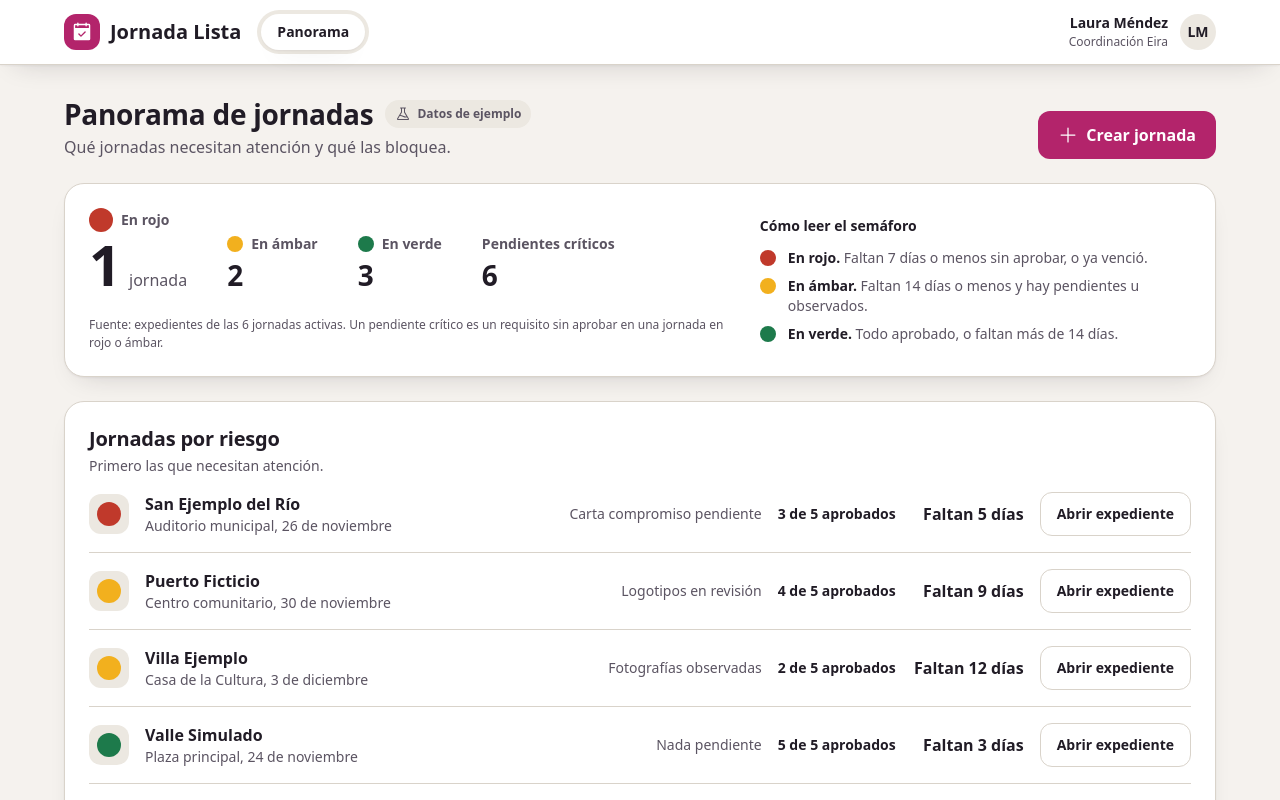
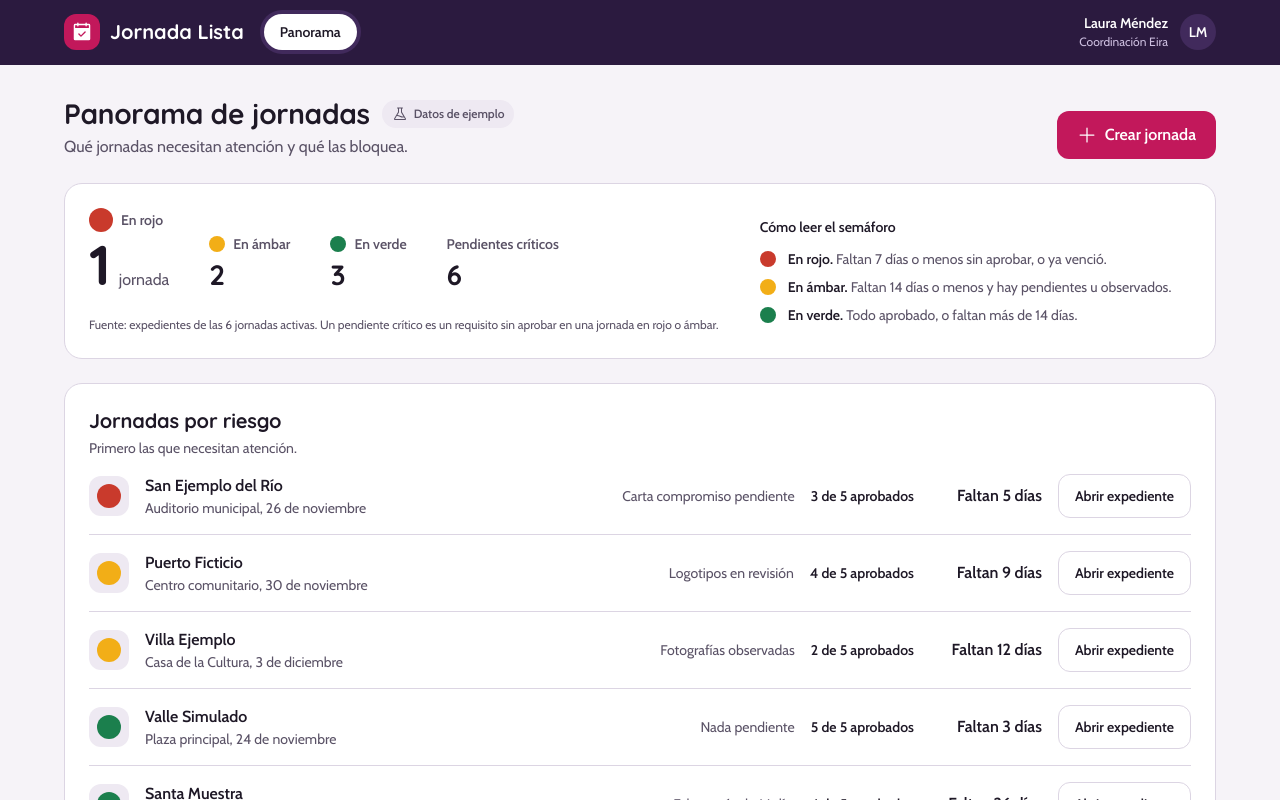
Before and after one commit to zoe718/NerdHack, a React (Vite) app in the folder web/: page /panel in a window 1280 px wide. Shown: the top 800 px of the page. Built offline with nearby package versions, Linux system fonts and the light colour scheme.

Commit message:
HACK-002: direccion 1 Rosa y berenjena: tokens, fuentes Quicksand + Cabin y shell con sus tokens

```diff
--- a/web/package.json
+++ b/web/package.json
@@ -11,6 +11,8 @@
     "test": "vitest"
   },
   "dependencies": {
+    "@fontsource/cabin": "^5.3.0",
+    "@fontsource/quicksand": "^5.3.0",
     "@phosphor-icons/react": "^2.1.10",
     "react": "^19.3.1",
     "react-dom": "^19.3.1",
--- a/web/src/index.css
+++ b/web/src/index.css
@@ -2,39 +2,44 @@
 
 :root {
   color-scheme: light;
-  --bg: #f5f2ee;
+  --bg: #f6f3f8;
   --surface: #ffffff;
-  --surface-2: #ece8e1;
-  --text: #211c26;
-  --text-2: #5b5462;
-  --line: #d9d3ca;
-  --accent: #b3246b;
+  --surface-2: #eee9f2;
+  --text: #1e1826;
+  --text-2: #5a5266;
+  --line: #dcd5e3;
+  --accent: #c2185b;
   --accent-ink: #ffffff;
-  --accent-soft: #f9e6ef;
-  --accent-soft-ink: #861a50;
-  --ok: #1d7a4b;
+  --accent-soft: #fce4ec;
+  --accent-soft-ink: #8a1040;
+  --ok: #1b7f4d;
   --ok-ink: #ffffff;
-  --ok-soft: #dff3e7;
-  --ok-soft-ink: #12553a;
-  --warn: #f2b01e;
-  --warn-ink: #3b2a00;
-  --warn-soft: #fdf0cf;
-  --warn-soft-ink: #6b4a00;
-  --bad: #c0392b;
+  --ok-soft: #def4e6;
+  --ok-soft-ink: #125a37;
+  --warn: #f2ae17;
+  --warn-ink: #3a2900;
+  --warn-soft: #fdf0cc;
+  --warn-soft-ink: #6a4a00;
+  --bad: #c93a2c;
   --bad-ink: #ffffff;
-  --bad-soft: #fbe3df;
-  --bad-soft-ink: #8f2118;
-  --info: #3b5b8c;
+  --bad-soft: #fce3df;
+  --bad-soft-ink: #8f2218;
+  --info: #3d5a96;
   --info-ink: #ffffff;
-  --info-soft: #e3eaf5;
-  --info-soft-ink: #2a426a;
+  --info-soft: #e4eaf7;
+  --info-soft-ink: #2a4070;
+  --shell: #2b1a3f;
+  --shell-ink: #ffffff;
+  --shell-ink-2: #cdbfe0;
+  --shell-2: #412a5c;
+  --shell-line: #2b1a3f;
   --focus: var(--accent);
-  --display: ui-rounded, system-ui, sans-serif;
-  --body: system-ui, sans-serif;
+  --display: "Quicksand", ui-rounded, system-ui, sans-serif;
+  --body: "Cabin", system-ui, sans-serif;
   --radius-s: 8px;
   --radius-m: 12px;
-  --radius-l: 20px;
-  --elevation: 0 1px 2px rgb(33 28 38 / 0.05), 0 12px 28px -16px rgb(33 28 38 / 0.22);
+  --radius-l: 18px;
+  --elevation: 0 0 0 0 rgb(0 0 0 / 0);
 }
 
 @theme inline {
@@ -65,6 +70,11 @@
   --color-info-ink: var(--info-ink);
   --color-info-soft: var(--info-soft);
   --color-info-soft-ink: var(--info-soft-ink);
+  --color-shell: var(--shell);
+  --color-shell-ink: var(--shell-ink);
+  --color-shell-ink-2: var(--shell-ink-2);
+  --color-shell-2: var(--shell-2);
+  --color-shell-line: var(--shell-line);
 
   --font-*: initial;
   --font-display: var(--display);
--- a/web/src/lib/ui/AppShell.tsx
+++ b/web/src/lib/ui/AppShell.tsx
@@ -14,7 +14,7 @@ export function BrandMark() {
       <span className="grid size-9 place-items-center rounded-md bg-accent text-accent-ink">
         <CalendarCheckIcon size={22} weight="fill" aria-hidden />
       </span>
-      <span className="font-display text-lg leading-none font-bold text-fg">Jornada Lista</span>
+      <span className="font-display text-lg leading-none font-bold">Jornada Lista</span>
     </span>
   );
 }
@@ -24,18 +24,18 @@ type NavBarProps = { vistas?: Vista[]; inicio?: string; children?: ReactNode };
 export function NavBar({ vistas = [], inicio = "/", children }: NavBarProps) {
   const pill = ({ isActive }: { isActive: boolean }) =>
     `inline-flex h-9 items-center rounded-full px-4 text-sm font-semibold transition-colors duration-150 ${
-      isActive ? "bg-surface text-fg shadow-raise" : "text-fg-2 hover:text-fg"
+      isActive ? "bg-surface text-fg shadow-raise" : "text-shell-ink-2 hover:text-shell-ink"
     }`;
   const tab = ({ isActive }: { isActive: boolean }) =>
-    `flex h-11 flex-1 items-center justify-center text-sm font-semibold ${isActive ? "text-fg" : "text-fg-2"}`;
+    `flex h-11 flex-1 items-center justify-center text-sm font-semibold ${isActive ? "text-shell-ink" : "text-shell-ink-2"}`;
   return (
-    <header className="sticky top-0 z-10 border-b border-line bg-surface shadow-raise">
+    <header className="sticky top-0 z-10 border-b border-shell-line bg-shell text-shell-ink shadow-raise [&_:focus-visible]:outline-shell-ink">
       <div className="mx-auto flex h-16 w-full max-w-[1200px] items-center gap-4 px-4 sm:px-6">
         <Link to={inicio} aria-label="Jornada Lista, ir al inicio" className="rounded-md">
           <BrandMark />
         </Link>
         {vistas.length > 0 ? (
-          <nav aria-label="Vistas" className="hidden items-center gap-1 rounded-full bg-surface-2 p-1 sm:flex">
+          <nav aria-label="Vistas" className="hidden items-center gap-1 rounded-full bg-shell-2 p-1 sm:flex">
             {vistas.map((vista) => (
               <NavLink key={vista.to} to={vista.to} className={pill}>
                 {vista.etiqueta}
@@ -46,7 +46,7 @@ export function NavBar({ vistas = [], inicio = "/", children }: NavBarProps) {
         <div className="ml-auto flex min-w-0 items-center gap-3">{children}</div>
       </div>
       {vistas.length > 1 ? (
-        <nav aria-label="Vistas" className="flex border-t border-line sm:hidden">
+        <nav aria-label="Vistas" className="flex border-t border-shell-line sm:hidden">
           {vistas.map((vista) => (
             <NavLink key={vista.to} to={vista.to} className={tab}>
               {vista.etiqueta}
@@ -89,16 +89,16 @@ export function AppShell({ rol, persona, vistas, children }: AppShellProps) {
           {eira && persona ? (
             <span className="flex items-center gap-3">
               <span className="hidden text-right leading-tight sm:block">
-                <span className="block text-sm font-semibold text-fg">{persona.nombre}</span>
-                <span className="block text-xs text-fg-2">{persona.detalle}</span>
+                <span className="block text-sm font-semibold text-shell-ink">{persona.nombre}</span>
+                <span className="block text-xs text-shell-ink-2">{persona.detalle}</span>
               </span>
-              <span aria-hidden className="grid size-9 place-items-center rounded-full bg-surface-2 text-sm font-semibold text-fg">
+              <span aria-hidden className="grid size-9 place-items-center rounded-full bg-shell-2 text-sm font-semibold text-shell-ink">
                 {iniciales(persona.nombre)}
               </span>
             </span>
           ) : null}
           {eira ? null : (
-            <span className="inline-flex items-center gap-2 text-sm font-semibold text-fg-2">
+            <span className="inline-flex items-center gap-2 text-sm font-semibold text-shell-ink-2">
               <LockKeyIcon aria-hidden />
               <span className="hidden sm:inline">Acceso con enlace de un solo uso</span>
               <span className="sm:hidden">Acceso seguro</span>
--- a/web/src/lib/ui/lock/PantallaMunicipio.tsx
+++ b/web/src/lib/ui/lock/PantallaMunicipio.tsx
@@ -82,13 +82,15 @@ export function PantallaMunicipio() {
     >
       <Surface>
         <div role="status" className="flex flex-wrap items-center gap-4 rounded-md bg-warn-soft p-4 text-warn-soft-ink">
-          <WarningCircleIcon size={28} aria-hidden className="shrink-0" />
-          <div className="min-w-0 flex-1 basis-64">
-            <p className="font-display text-lg font-bold">Eira pidió un cambio en {observacion.requisito}</p>
-            <p className="text-base">“{observacion.motivo}”</p>
-            <p className="mt-1 text-sm">
-              {observacion.autora}, {observacion.cuando}
-            </p>
+          <div className="flex min-w-0 flex-1 basis-64 items-start gap-3">
+            <WarningCircleIcon size={28} aria-hidden className="mt-0.5 shrink-0" />
+            <div className="min-w-0">
+              <p className="font-display text-lg font-bold">Eira pidió un cambio en {observacion.requisito}</p>
+              <p className="text-base">“{observacion.motivo}”</p>
+              <p className="mt-1 text-sm">
+                {observacion.autora}, {observacion.cuando}
+              </p>
+            </div>
           </div>
           <Button icon={<UploadSimpleIcon aria-hidden />}>Subir nueva versión</Button>
         </div>
--- a/web/src/main.tsx
+++ b/web/src/main.tsx
@@ -1,5 +1,9 @@
 import { StrictMode } from "react";
 import { createRoot } from "react-dom/client";
+
+import "@fontsource/quicksand/700.css";
+import "@fontsource/cabin/400.css";
+import "@fontsource/cabin/600.css";
 
 import App from "./App";
 import "./index.css";
```
Also changed, not shown: web/index.html (line endings or trailing spaces), 1 other file (tests, documents, lock files or other folders).
